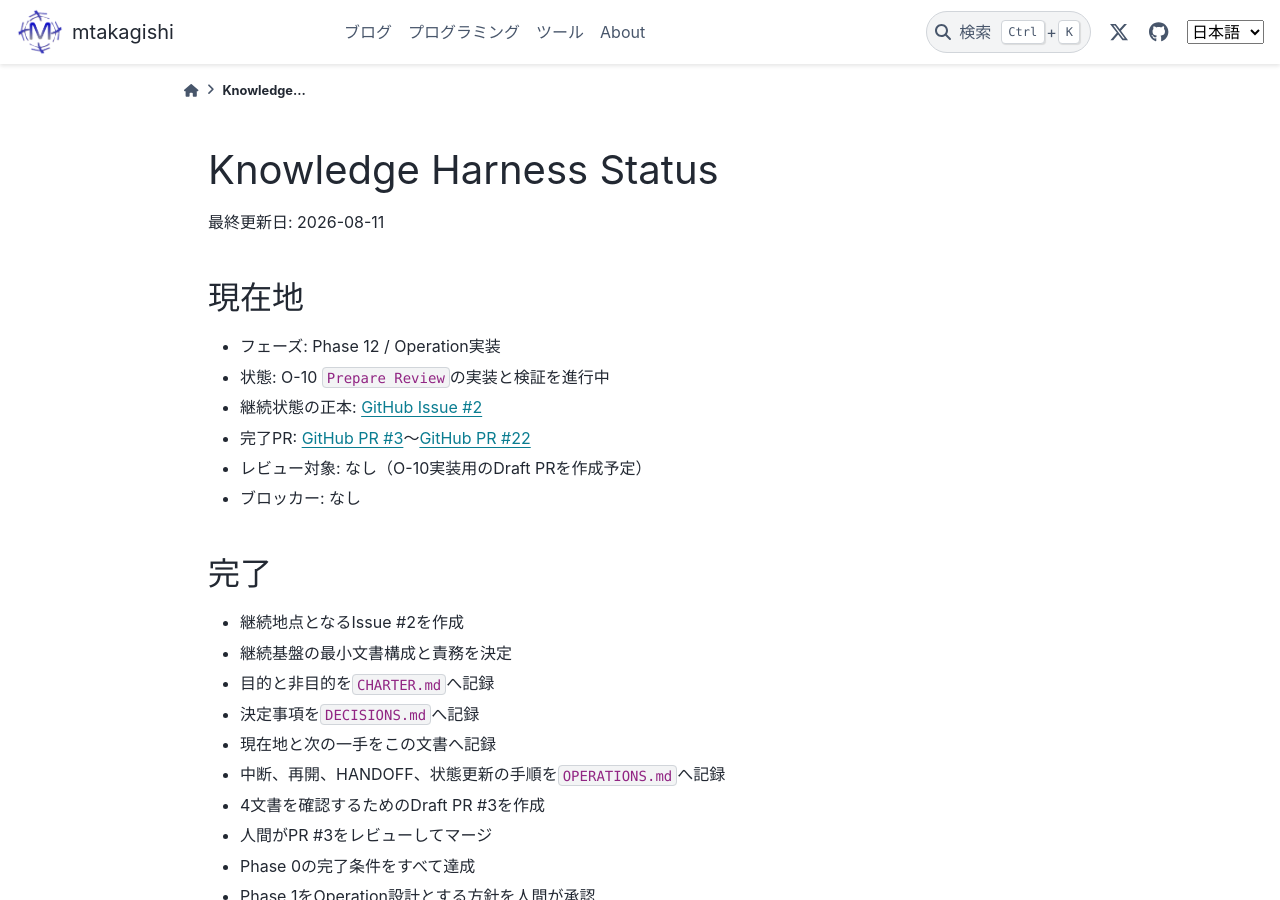
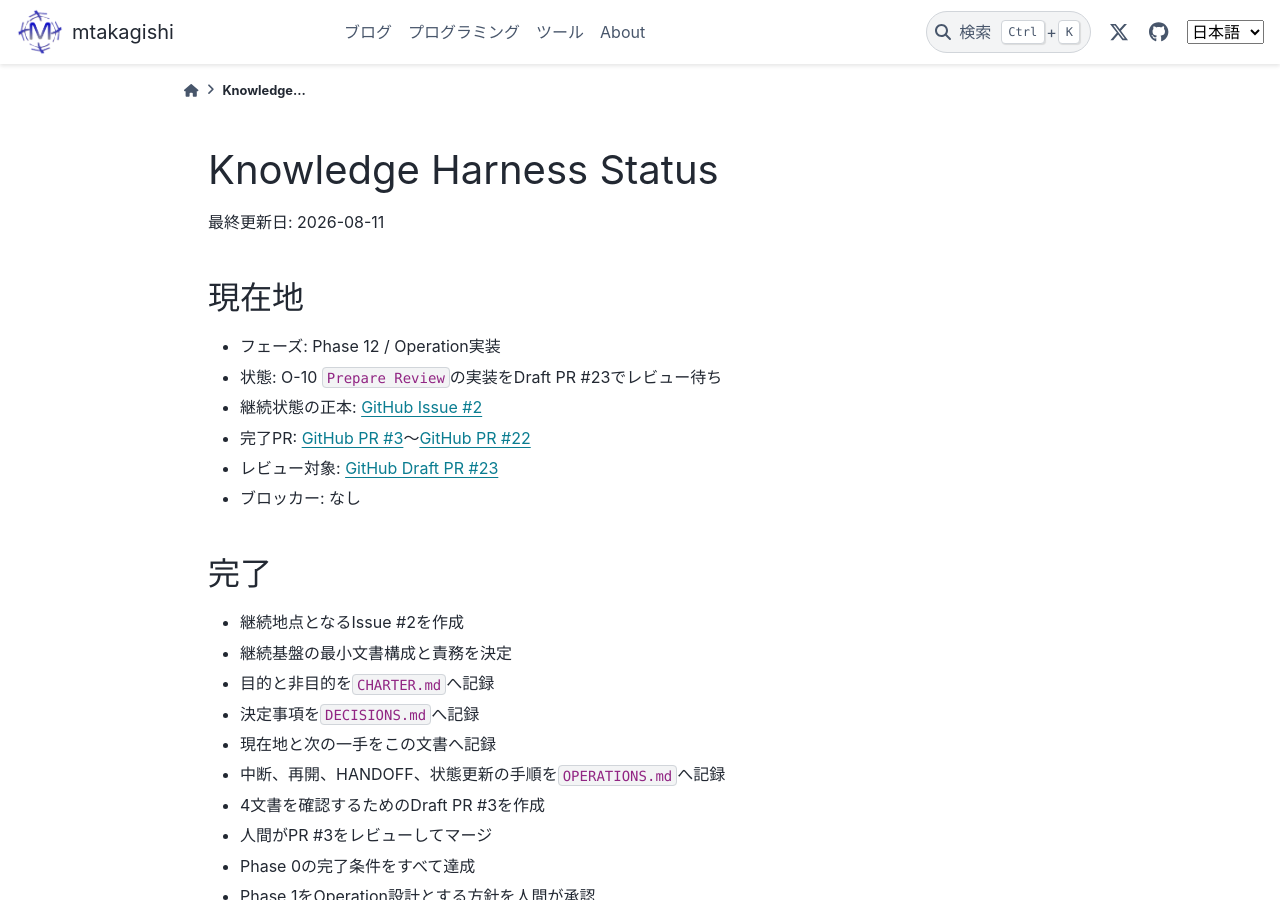
Before and after one commit to mtakagishi/note, a Sphinx documentation site: the page built from docs/agents/knowledge-harness/STATUS.md, in a window 1280 px wide and 900 px high. Built offline with Sphinx 7.4.7 and the PyData theme 0.15.4, drawn with Linux system fonts in a browser that asks for light colours; some of the changed text lies outside the part shown.

Commit message:
Draft PRの状態を記録

```diff
--- a/docs/agents/knowledge-harness/STATUS.md
+++ b/docs/agents/knowledge-harness/STATUS.md
@@ -5,10 +5,10 @@
 ## 現在地
 
 - フェーズ: Phase 12 / Operation実装
-- 状態: O-10 `Prepare Review`の実装と検証を進行中
+- 状態: O-10 `Prepare Review`の実装をDraft PR #23でレビュー待ち
 - 継続状態の正本: [GitHub Issue #2](https://github.com/mtakagishi/note/issues/2)
 - 完了PR: [GitHub PR #3](https://github.com/mtakagishi/note/pull/3)〜[GitHub PR #22](https://github.com/mtakagishi/note/pull/22)
-- レビュー対象: なし（O-10実装用のDraft PRを作成予定）
+- レビュー対象: [GitHub Draft PR #23](https://github.com/mtakagishi/note/pull/23)
 - ブロッカー: なし
 
 ## 完了
@@ -128,10 +128,11 @@
 - 日本語公開候補と日本語Review Packetの冪等な生成を実装
 - 4つの人間判断、無回答時の保留、Draft PR重複防止情報を実装
 - O-10のCLI、単体テスト、運用文書を追加
+- O-10実装を確認するDraft PR #23を作成
 
 ## 次の一手
 
-O-10実装を確認するDraft PRを作成し、人間のレビューへ渡す。
+人間がDraft PR #23のO-10実装を確認し、問題がなければマージする。
 
 ## 停止条件
 
```
